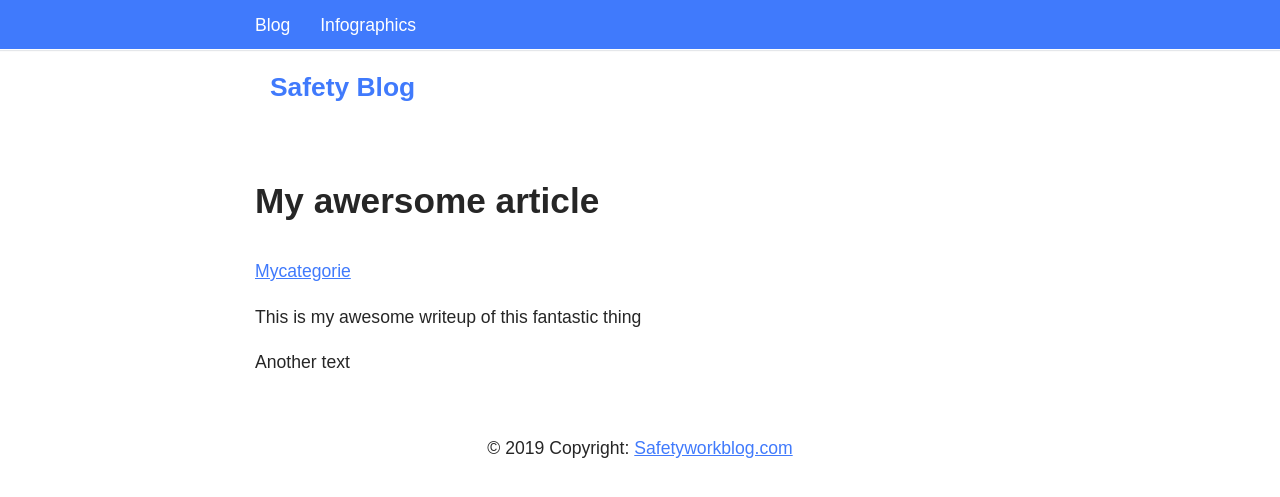
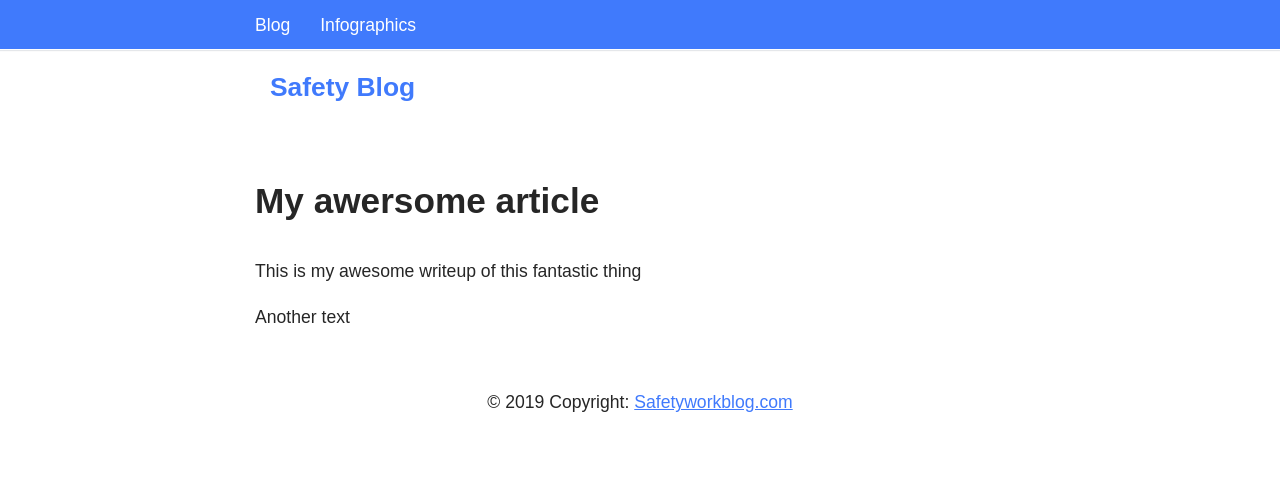
Before and after one commit to Flaaim/safe, a Jekyll site: the page built from _posts/2020-04-08-My awersome article.md, in a window 1280 px wide. Shown: the top 497 px of the page. Built offline with Jekyll 4.4.1, drawn with Linux system fonts in a browser that asks for light colours; some web fonts are replaced.

Commit message:
Update post.html

```diff
--- a/_layouts/post.html
+++ b/_layouts/post.html
@@ -6,14 +6,6 @@ layout: default
 
 <time>{{ post.date | date: "%b %-d, %Y" }} <i class="fa fa-tags"></i></time>
 
-<span class="categories"> {% if post %}
-    {% assign categories = post.categories %}
-  {% else %}
-    {% assign categories = page.categories %}
-  {% endif %}
-  {% for category in categories %}
-  <a href="{{site.baseurl}}/categories/#{{category|slugize}}">{{category}}</a>
-  {% unless forloop.last %}&nbsp;{% endunless %}
-  {% endfor %}</span>
+
 
 {{ content }}
```
